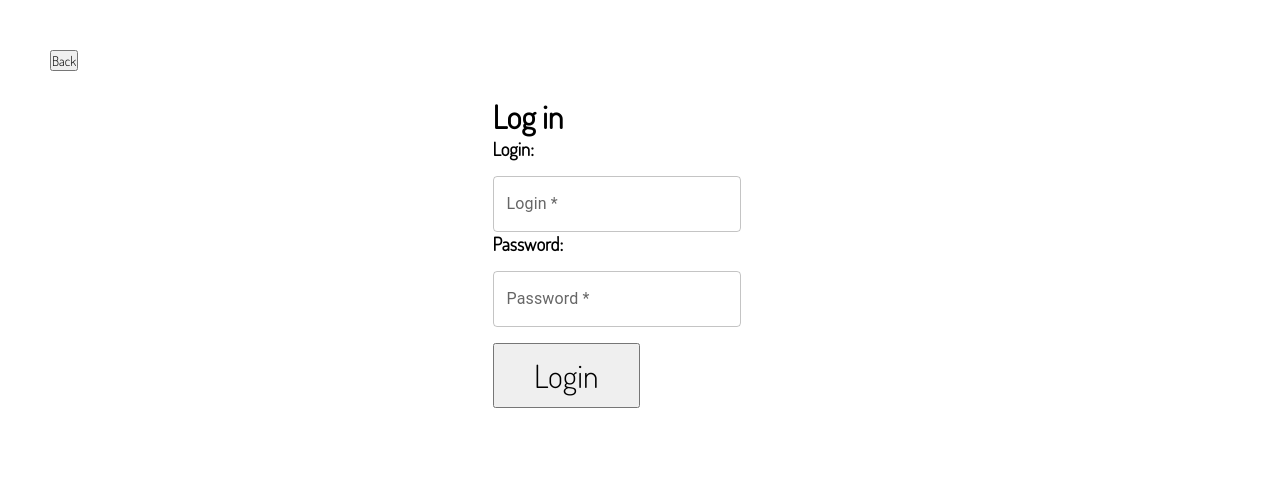
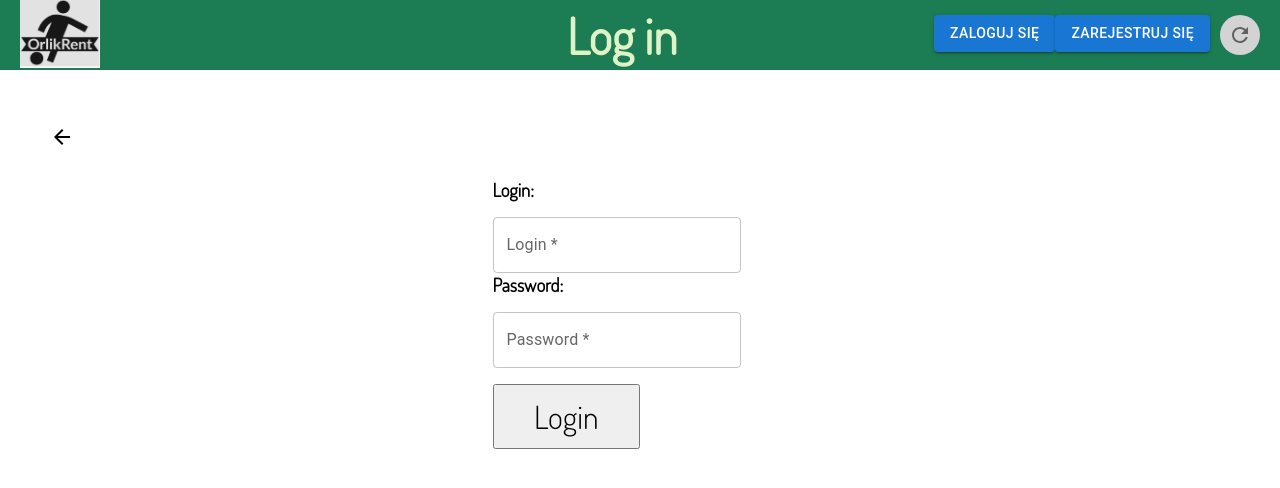
Before and after one commit to dbednarekk/OrlikRent, a React (Create React App) app in the folder src/main/ui/: page /OrlikRentPAS/login/ in a window 1280 px wide. Shown: the top 488 px of the page. Built offline with nearby package versions, Linux system fonts and the light colour scheme; what xregexp would draw is missing.

Commit message:
Dodanie headeró i przycisków powrotu

```diff
--- a/src/main/ui/src/components/Header.js
+++ b/src/main/ui/src/components/Header.js
@@ -40,7 +40,7 @@ function Header(props) {
 
           </>
         )}
-         <IconButton   onClick={() => {window.location.reload()}}>
+         <IconButton style={{ backgroundColor: 'lightgrey', marginLeft: '10px' }}  onClick={() => {window.location.reload(true)}}>
                     <RefreshIcon/>
                 </IconButton>
       </Box>
--- a/src/main/ui/src/pages/Login.js
+++ b/src/main/ui/src/pages/Login.js
@@ -3,6 +3,8 @@ import { TextField } from '@mui/material';
 import { useState } from "react";
 import {useNavigate} from "react-router-dom";
 import styles from '../styles/AddPitch.module.css'
+import Header from "../components/Header";
+import ArrowBackIcon from '@mui/icons-material/ArrowBack';
 import { Button } from 'react-bootstrap';
 import React from "react";
 import axios from "../Services/URL";
@@ -50,9 +52,9 @@ function Login() {
     return (
 
         <div style={{ margin: '50px' }}>
-        <button onClick={() => navigate(-1)}>Back</button>
+        <Header title="Log in" />
+         <ArrowBackIcon style={{ marginTop: '75px' }} onClick={() => navigate(-1)}/>
         <div className={ styles.body }>
-            <h1>Log in</h1>
             <h3>Login:</h3>
             <TextField
                 label={"Login *"}
--- a/src/main/ui/src/pages/Register.js
+++ b/src/main/ui/src/pages/Register.js
@@ -6,6 +6,8 @@ import { Button } from 'react-bootstrap';
 import React from "react";
 import axios from "../Services/URL";
 import { If, Then } from 'react-if';
+import Header from "../components/Header";
+import ArrowBackIcon from '@mui/icons-material/ArrowBack';
 
 import useErrorHandler from "../errorHandler.ts";
 import {useSnackbarQueue} from "../components/Snackbar.ts"
@@ -165,9 +167,9 @@ function AddAccount() {
     return (
 
         <div style={{ margin: '50px' }}>
-        <button onClick={() => navigate(-1)}>Back</button>
+        <Header title="Register" />
+         <ArrowBackIcon style={{ marginTop: '75px' }} onClick={() => navigate(-1)}/>
         <div className={ styles.body }>
-            <h1>Register</h1>
             <h3>Login:</h3>
             <TextField
                 label={"Login *"}
--- a/src/main/ui/src/pages/addAccount.js
+++ b/src/main/ui/src/pages/addAccount.js
@@ -1,7 +1,9 @@
- import { TextField } from '@mui/material';
+import { TextField } from '@mui/material';
 import { useState } from "react";
+import Header from "../components/Header";
+import ArrowBackIcon from '@mui/icons-material/ArrowBack';
 import {useNavigate} from "react-router-dom";
-import styles from '../styles/AddPitch.module.css'
+import styles from '../styles/AddPitch.module.css';
 import { Button } from 'react-bootstrap';
 import React from "react";
 import axios from "../Services/URL";
@@ -161,7 +163,8 @@ function AddAccount() {
     return (
 
         <div style={{ margin: '50px' }}>
-        <button onClick={() => navigate(-1)}>Back</button>
+        <Header title="Add Account" />
+        <ArrowBackIcon style={{ marginTop: '75px' }} onClick={() => navigate(-1)}/>
         <div className={ styles.body }>
             <h1>Add Account</h1>
             <h3>Login:</h3>
--- a/src/main/ui/src/pages/addBPitch.js
+++ b/src/main/ui/src/pages/addBPitch.js
@@ -1,7 +1,9 @@
  import { TextField } from '@mui/material';
 import { useState } from "react";
 import { useNavigate} from "react-router-dom";
-import styles from '../styles/AddPitch.module.css'
+import styles from '../styles/AddPitch.module.css';
+import Header from "../components/Header";
+import ArrowBackIcon from '@mui/icons-material/ArrowBack';
 import { Button } from 'react-bootstrap';
 import React from "react";
 import Switch from '@mui/material/Switch';
@@ -106,7 +108,8 @@ function AddBPitch() {
 
     return (
         <div style={{ margin: '50px' }}>
-        <button onClick={() => navigate(-1)}>Back</button>
+              <Header title="Add Basketball pitch" />
+              <ArrowBackIcon style={{ marginTop: '75px' }} onClick={() => navigate(-1)}/>
 
 
         <div className={ styles.body }>
--- a/src/main/ui/src/pages/addFPitch.js
+++ b/src/main/ui/src/pages/addFPitch.js
@@ -1,7 +1,9 @@
 import { TextField } from '@mui/material';
 import { useState } from "react";
 import { useNavigate} from "react-router-dom";
-import styles from '../styles/AddPitch.module.css'
+import styles from '../styles/AddPitch.module.css';
+import Header from "../components/Header";
+import ArrowBackIcon from '@mui/icons-material/ArrowBack';
 import { Button } from 'react-bootstrap';
 import React from "react";
 import Switch from '@mui/material/Switch';
@@ -117,7 +119,8 @@ function AddFPitch() {
 
     return (
         <div style={{ margin: '50px' }}>
-        <button onClick={() => navigate(-1)}>Back</button>
+         <Header title="Add Football pitch" />
+         <ArrowBackIcon style={{ marginTop: '75px' }} onClick={() => navigate(-1)}/>
 
 
         <div className={ styles.body }>
--- a/src/main/ui/src/pages/client/ResetPassword.js
+++ b/src/main/ui/src/pages/client/ResetPassword.js
@@ -5,6 +5,8 @@ import styles from "../../styles/AddPitch.module.css";
 import { Button } from "react-bootstrap";
 import axios from "../../Services/URL";
 import { If, Then } from "react-if";
+import Header from "../../components/Header";
+import ArrowBackIcon from '@mui/icons-material/ArrowBack';
 import { PASSWORD_REGEX} from "../../regexConstants.ts"
 import useErrorHandler from "../../errorHandler.ts";
 import { useSnackbarQueue } from "../../components/Snackbar.ts";
@@ -35,6 +37,8 @@ function ResetPassword() {
   useEffect(() => {
     getAccountDetails();
   }, []);
+
+  const navigate = useNavigate();
 
 
   const handleReset =()=>{
@@ -77,7 +81,7 @@ function ResetPassword() {
   }
   return (
     <div className={styles.body}>
-      <h1>Reset Password</h1>
+      <Header title="Reset Password" />
       <h3>Old Password:</h3>
       <TextField
         label={"Password *"}
--- a/src/main/ui/src/pages/editAccount.js
+++ b/src/main/ui/src/pages/editAccount.js
@@ -3,6 +3,8 @@ import { useState, useEffect } from "react";
 import {useNavigate} from "react-router-dom";
 import styles from '../styles/AddPitch.module.css'
 import { Button } from 'react-bootstrap';
+import Header from "../components/Header";
+import ArrowBackIcon from '@mui/icons-material/ArrowBack';
 import React from "react";
 import axios from "../Services/URL";
 import { If, Then } from 'react-if';
@@ -213,9 +215,10 @@ function EditAccount() {
     return (
 
         <div style={{ margin: '50px' }}>
-        <button onClick={() => navigate(-1)}>Back</button>
+        <Header title="Edit Account" />
+         <ArrowBackIcon style={{ marginTop: '75px' }} onClick={() => navigate(-1)}/>
         <div className={ styles.body }>
-            <h1>Edit {currentAccount.role} account </h1>
+            <h1>Edit {currentAccount.role}</h1><h1> account </h1>
             <h3>Login:</h3>
             <TextField
                 label={"Login *"}
--- a/src/main/ui/src/pages/editPitch.js
+++ b/src/main/ui/src/pages/editPitch.js
@@ -3,6 +3,8 @@ import { useState, useEffect } from "react";
 import {useNavigate} from "react-router-dom";
 import styles from '../styles/AddPitch.module.css'
 import { Button } from 'react-bootstrap';
+import Header from "../components/Header";
+import ArrowBackIcon from '@mui/icons-material/ArrowBack';
 import React from "react";
 import axios from "../Services/URL";
 import { If, Then } from 'react-if';
@@ -176,7 +178,6 @@ function EditPitch() {
                     'Authorization': `Bearer ${token}`
                 }}).then((res)=>{
                       setEtag(res.headers.etag)
-                      showSuccess('succesful action')
                   }).catch(error => {
                     const message = error.response.data
                     handleError(message, error.response.status)
@@ -231,9 +232,9 @@ function EditPitch() {
     return (
 
         <div style={{ margin: '50px' }}>
-        <button onClick={() => navigate(-1)}>Back</button>
+        <Header title="Edit Pitch" />
+         <ArrowBackIcon style={{ marginTop: '75px' }} onClick={() => navigate(-1)}/>
         <div className={ styles.body }>
-            <h1>Edit pitch</h1>
             <h3>Name:</h3>
             <TextField
                 label={"Name *"}
--- a/src/main/ui/src/pages/editRent.js
+++ b/src/main/ui/src/pages/editRent.js
@@ -3,6 +3,8 @@ import { useState, useEffect } from "react";
 import {useNavigate} from "react-router-dom";
 import styles from '../styles/AddPitch.module.css'
 import { Button } from 'react-bootstrap';
+import Header from "../components/Header";
+import ArrowBackIcon from '@mui/icons-material/ArrowBack';
 import React from "react";
 import axios from "../Services/URL";
 import Switch from '@mui/material/Switch';
@@ -80,9 +82,9 @@ function EditRent() {
     return (
 
         <div style={{ margin: '50px' }}>
-        <button onClick={() => navigate(-1)}>Back</button>
+        <Header title="Edit Rent" />
+         <ArrowBackIcon style={{ marginTop: '75px' }} onClick={() => navigate(-1)}/>
         <div className={ styles.body }>
-            <h1>Edit rent</h1>
             <h3>AccountID:</h3>
             <TextField
                 label={"AccountID *"}
```
